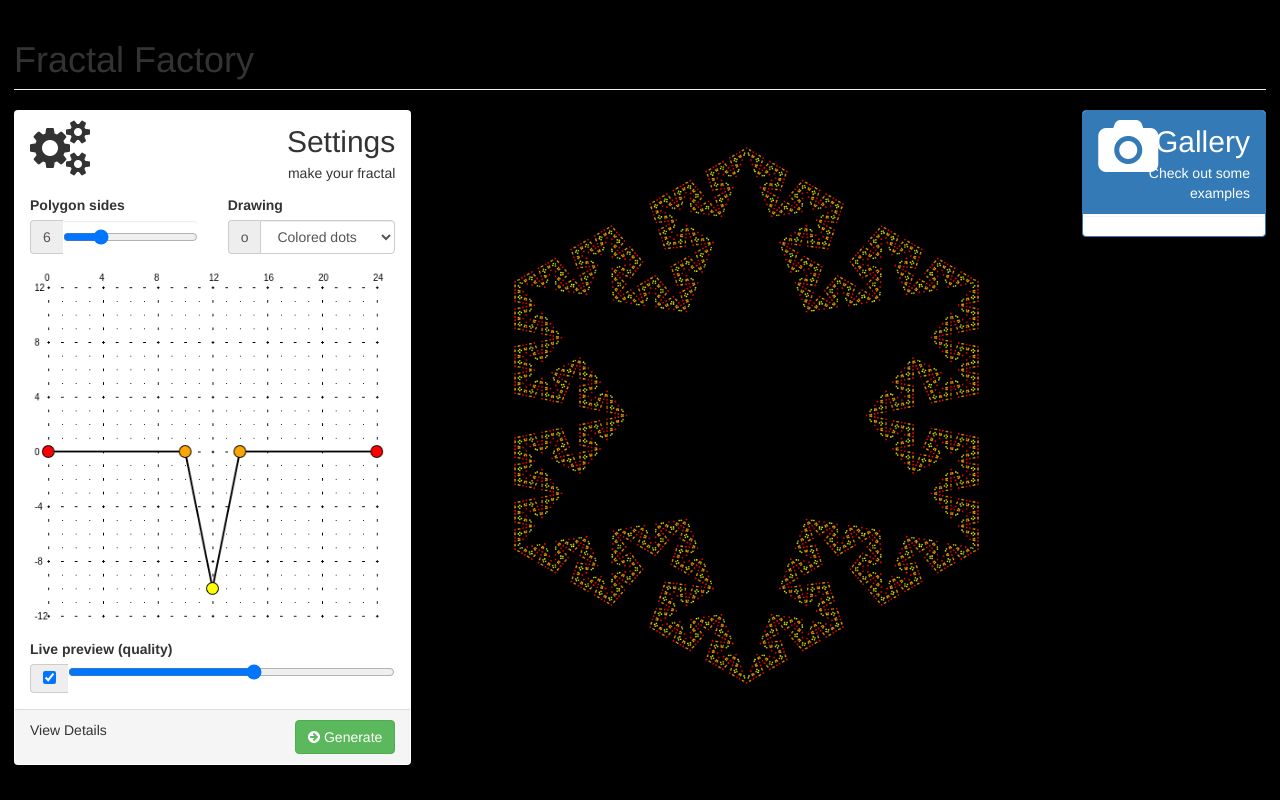
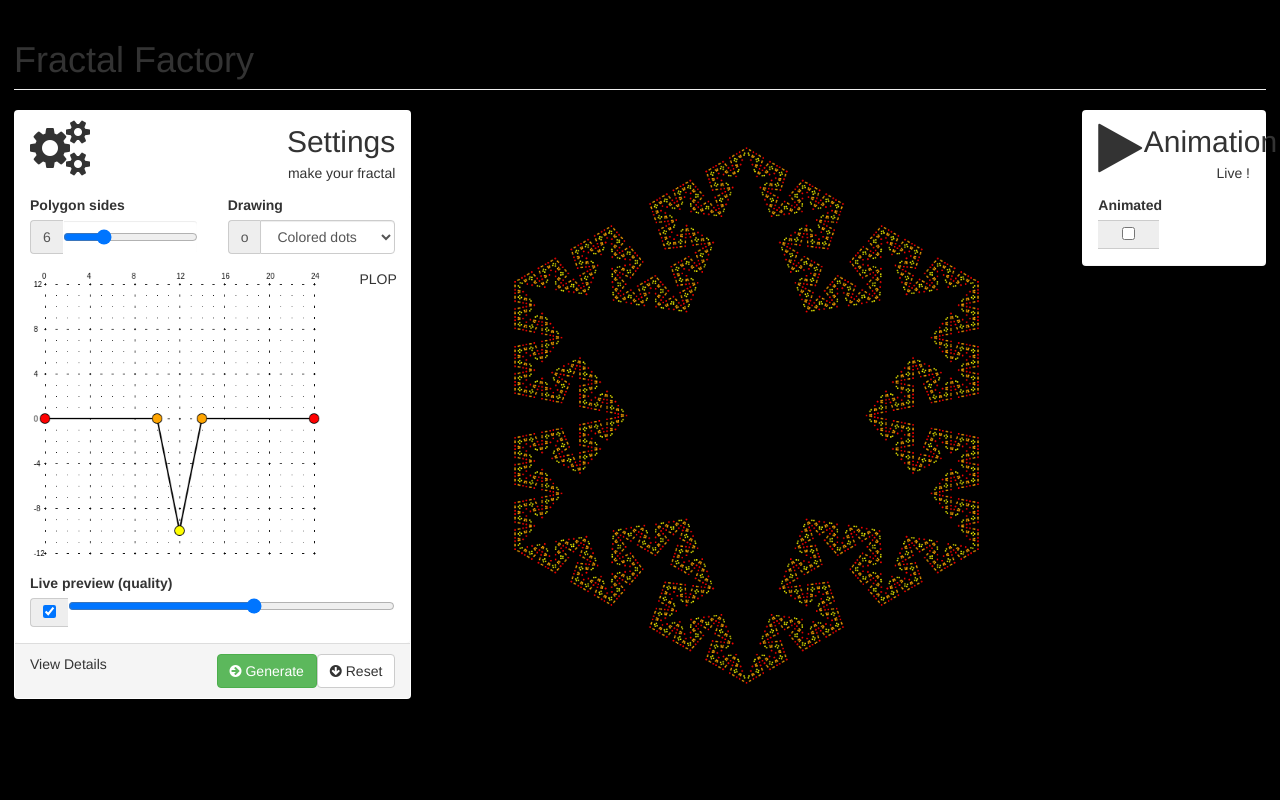
Before and after one commit to geck1942/fractal-factory, a website: page index.html in a window 1280 px wide. Drawn offline with Linux system fonts and the light colour scheme.

Commit message:
Animation and drawing - drawing mode inverted - lines are drawn clockwise now - fractal.animation is a new property - added html panel

```diff
--- a/index.html
+++ b/index.html
@@ -53,7 +53,7 @@
                                     <span class="input-group-addon" data-bind="html: fractal().polygon().sides"></span>
                                     <input id="fractal-sides" type="range" placeholder="Polygon sides" class="form-control"
                                            data-bind="value: fractal().polygon().sides"
-                                           min="2" max="24">
+                                           min="1" max="24">
                                 </div>
 
                             </div>
@@ -70,7 +70,14 @@
 
                             </div>
                         </div>
-                        <canvas class="canvas" id="template-canvas" width="400" height="400"></canvas>
+                        <div class="row">
+                            <div class="col-xs-10">
+                                <canvas class="canvas" id="template-canvas" width="400" height="400"></canvas>
+                            </div>
+                            <div class="col-xs-2">
+                                PLOP
+                            </div>
+                        </div>
                         <div role="form">
                             <label class="control-label" for="fractal-depth">Live preview (quality)</label>
                             <div class="form-group input-group">
@@ -87,6 +94,12 @@
                     <div class="panel-footer">
                         <span class="pull-left">View Details</span>
                         <span class="pull-right">
+                            <button type="button" class="btn btn-default"
+                                    id="btn-reset">
+                                <i class="fa fa-arrow-circle-down"></i> Reset
+                            </button>
+                        </span>
+                        <span class="pull-right">
                             <button type="button" class="btn btn-success"
                                     id="btn-hdrendering">
                                 <i class="fa fa-arrow-circle-right"></i> Generate
@@ -101,19 +114,47 @@
 
             </div>
             <div class="col-md-2">
-                <div class="panel panel-primary">
+                <div class="panel ">
                     <div class="panel-heading">
                         <div class="row">
                             <div class="col-xs-3">
-                                <i class="fa fa-camera fa-4x"></i>
+                                <i class="fa fa-play fa-4x"></i>
                             </div>
                             <div class="col-xs-9 text-right">
-                                <div class="huge">Gallery</div>
-                                <div>Check out some examples</div>
+                                <div class="huge">Animation</div>
+                                <div>Live !</div>
                             </div>
                         </div>
                     </div>
-                    <div class="panel">
+                    <div class="panel panel-settings">
+                        <div class="row" role="form">
+                            <div class="col-md-6">
+                                <label class="control-label" for="fractal-depth">Animated</label>
+                                <div class="form-group input-group">
+                                    <span class="input-group-addon" data-bind="">
+                                        <input type="checkbox" value="1" data-bind="checked: fractal().animation().animated">
+                                    </span>
+
+                                </div>
+
+                            </div>
+                        </div>
+                    </div>
+                    <div id="panel-animation-advanced" class="panel panel-settings" data-bind="visible: fractal().animation().animated">
+                        <div class="row" role="form">
+                            <div class="col-md-6">
+                                <label class="control-label" for="fractal-sides">Drawing</label>
+                                <div class="form-group input-group">
+                                    <span class="input-group-addon" data-bind="html: fractal().drawingmode() == 'dots' ? 'o' : '|'"></span>
+                                    <select id="fractal-drawingmode" class="form-control"
+                                            data-bind="value: fractal().drawingmode">
+                                        <option value="dots">Colored dots</option>
+                                        <option value="lines">Lines</option>
+                                    </select>
+                                </div>
+
+                            </div>
+                        </div>
                     </div>
                 </div>
             </div>
@@ -129,6 +170,7 @@
     <script src="./bower_components/bootstrap/dist/js/bootstrap.min.js"></script>
     <!-- Fractals -->
     <script src="./js/pattern.js"></script>
+    <script src="./js/animation.js"></script>
     <script src="./js/polygon.js"></script>
     <script src="./js/fractal.js"></script>
     <script src="./js/ui.js"></script>
--- /dev/null
+++ b/js/animation.js
@@ -0,0 +1,29 @@
+var FractalAnimation = function (data) {
+    data = data || {};
+    /// private
+    var that = this;
+    var animated = ko.observable(data.animated);
+
+
+    var play = function () {
+
+    };
+    // returns object raw data for storage / initialization
+    var getdata = function () {
+        return {
+            'animated': animated()
+        }
+    };
+    var init = function () {
+
+    }();
+    /// public
+    return {
+        // properties
+        'animated': animated,
+        // methods
+        'play': play,
+        'getdata' : getdata,
+        'init': init
+    };
+};
--- a/js/core.js
+++ b/js/core.js
@@ -5,17 +5,21 @@ var defaultFractalData = {
         'width': 800,
         'padding': 100
     },
-    'pattern' : [
+    'pattern': [
         { x: 0, y: 0, color: "red" },
         { x: 10, y: 0, color: "orange" },
         { x: 12, y: -10, color: "yellow" },
         { x: 14, y: 0, color: "orange" },
         { x: 24, y: 0, color: "red" }
-    ]
+    ],
+    'animation': {
+        'animated' : false
+    }
 }
 
+var FCanvas;
 $(function () {
-    var FCanvas = $("#fractal-canvas");
+    FCanvas = $("#fractal-canvas");
     FCanvas.css({
         'height': FCanvas.width()
     });
@@ -74,6 +78,10 @@ $(function () {
             quality--;
         appViewModel.fractal().draw(null, quality);
     });
+    $("#btn-reset").click(function () {
+        // reset fractal
+        reset();
+    });
 
 });
 
@@ -84,13 +92,15 @@ var load = function () {
     var objfractal = null;
     try {
         var strdata = localStorage.getItem("fractal");
-        objfractal = JSON.parse(strdata);
+        //objfractal = JSON.parse(strdata);
     }
-    catch (ex)
-    {
+    catch (ex) {
         objfractal = null;
     }
     return objfractal;
+}
+var reset = function () {
+    appViewModel.fractal(new Fractal(FCanvas, defaultFractalData));
 }
 
 /// AppViewModel ctor.
--- a/js/fractal.js
+++ b/js/fractal.js
@@ -24,8 +24,10 @@ var Fractal = function (jQueryCanvasElement, data) {
 
         for (var sideindex = 0; sideindex < sides; sideindex++) {
             // defines polygon line coordinates in a 1 unit long space (center at [0,0] ).
-            var fromAngle = Math.PI * ((sideindex + 1.5) * angle) / 180;
+            var fromAngle = Math.PI * ((sideindex - 0.5) * angle) / 180;
             var toAngle = Math.PI * ((sideindex + 0.5) * angle) / 180;
+            if (sides == 1)
+            { fromAngle = Math.PI; toAngle = 0; }
             var line_from = {
                 x: Math.cos(fromAngle),
                 y: Math.sin(fromAngle)
@@ -98,6 +100,7 @@ var Fractal = function (jQueryCanvasElement, data) {
     // ko
     var polygon = ko.observable(new Polygon(data.polygon));
     var pattern = ko.observable(new Pattern(data.pattern));
+    var animation = ko.observable(new FractalAnimation(data.animation));
 
     // 3 pixels is the minmimum length for dividing a pattern, less than that, no more depth needed.
     var drawing_min_polarlength = 6 / (polygon().width() / 2 - (polygon().padding())) // drawable area
@@ -107,7 +110,8 @@ var Fractal = function (jQueryCanvasElement, data) {
     var getdata = function () {
         return {
             'polygon': polygon().getdata(),
-            'pattern' : pattern().getdata()
+            'pattern': pattern().getdata(),
+            'animation': animation().getdata()
         }
     };
     var init = function () {
@@ -122,6 +126,7 @@ var Fractal = function (jQueryCanvasElement, data) {
         'UIWidth': 800,
         'polygon': polygon,
         'pattern': pattern,
+        'animation': animation,
         'maxdepth': maxdepth,
         'drawingmode': drawingmode,
         // methods
--- a/js/pattern.js
+++ b/js/pattern.js
@@ -38,10 +38,10 @@ var Pattern = function (PatternDataArray) {
             // transforms the [-1 1, -1 1] space to the parent line space.
             newposition.x = lineorigin.x
                    + patternStepData.x * linelength * Math.cos(lineangle)
-                   + patternStepData.y * linelength * Math.cos(lineangle - Math.PI / 2);
+                   + patternStepData.y * linelength * Math.cos(lineangle + Math.PI / 2);
             newposition.y = lineorigin.y
                + patternStepData.x * linelength * Math.sin(lineangle)
-               + patternStepData.y * linelength * Math.sin(lineangle - Math.PI / 2);
+               + patternStepData.y * linelength * Math.sin(lineangle + Math.PI / 2);
 
             patternStepData.x = newposition.x;
             patternStepData.y = newposition.y;
--- a/js/ui.js
+++ b/js/ui.js
@@ -67,7 +67,7 @@ var UI = function (JQuerylineCanvas) {
         };
     }
     var drawtemplate = function () {
-        var pattern = appViewModel.fractal().pattern().data();
+        var pattern = appViewModel.fractal().pattern().getdata();
         // draw grid for pattern template
         ctx.clearRect(0, 0, linetemplateWidth, linetemplateWidth);
         ctx.strokeStyle = "gray";
@@ -97,7 +97,7 @@ var UI = function (JQuerylineCanvas) {
         ctx.lineWidth = 2
         ctx.beginPath();
         for (var i = 0; i < pattern.length; i++) {
-            var coords = getTemplateIMGCoordinates(pattern[i].x(), pattern[i].y());
+            var coords = getTemplateIMGCoordinates(pattern[i].x, pattern[i].y);
             if (i == 0)
                 ctx.moveTo(coords.x, coords.y);
             else
@@ -107,9 +107,9 @@ var UI = function (JQuerylineCanvas) {
 
         // draw handles
         for (var i = 0; i < pattern.length; i++) {
-            var coords = getTemplateIMGCoordinates(pattern[i].x(), pattern[i].y());
+            var coords = getTemplateIMGCoordinates(pattern[i].x, pattern[i].y);
             ctx.beginPath();
-            ctx.fillStyle = pattern[i].color();
+            ctx.fillStyle = pattern[i].color;
             if (templatedragindex == i) {
                 // this handle is being moved by user: highlight
                 ctx.lineWidth = 4
@@ -127,10 +127,10 @@ var UI = function (JQuerylineCanvas) {
     var init = function () {
         element.on("mousedown", function (evt, data) {
             var linecoord = getTemplateLineCoordinates(evt.offsetX, evt.offsetY);
-            var pattern = appViewModel.fractal().pattern().data();
+            var pattern = appViewModel.fractal().pattern().getdata();
 
             for (var i = 0; i < pattern.length; i++) {
-                if (pattern[i].x() == linecoord.x && pattern[i].y() == linecoord.y) {
+                if (pattern[i].x == linecoord.x && pattern[i].y == linecoord.y) {
                     // user clicked on an existing point.
                     // declare drag and drop
                     templatedragindex = i
@@ -141,18 +141,18 @@ var UI = function (JQuerylineCanvas) {
                 // user clicked on whitespace.
                 // find a place to add a new point.
                 for (var i = 1; i < pattern.length; i++) {
-                    if ((pattern[i - 1].x() <= linecoord.x && pattern[i].x() >= linecoord.x
-                            || pattern[i - 1].x() >= linecoord.x && pattern[i].x() <= linecoord.x)
-                     && (pattern[i - 1].y() <= linecoord.y && pattern[i].y() >= linecoord.y
-                            || pattern[i - 1].y() >= linecoord.y && pattern[i].y() <= linecoord.y)) {
+                    if ((pattern[i - 1].x <= linecoord.x && pattern[i].x >= linecoord.x
+                            || pattern[i - 1].x >= linecoord.x && pattern[i].x <= linecoord.x)
+                     && (pattern[i - 1].y <= linecoord.y && pattern[i].y >= linecoord.y
+                            || pattern[i - 1].y >= linecoord.y && pattern[i].y <= linecoord.y)) {
                         // insert a new dot here.
-                        pattern.splice(i, 0, new PatternStep({
+                        appViewModel.fractal().pattern().data.splice(i, 0, new PatternStep({
                             'x': linecoord.x,
                             'y': linecoord.y,
-                            'color': pattern[i - 1].color()
+                            'color': pattern[i - 1].color
                         }));
                         templatedragindex = i;
-                        appViewModel.fractal().pattern.notifySubscribers(appViewModel.fractal().pattern());
+                        //appViewModel.fractal().pattern.notifySubscribers(appViewModel.fractal().pattern());
                         break;
                     }
                 }
@@ -161,6 +161,7 @@ var UI = function (JQuerylineCanvas) {
         });
         element.on("mousemove", function (evt, data) {
             var linecoord = getTemplateLineCoordinates(evt.offsetX, evt.offsetY);
+
             if (templatedragindex != null) {
                 // arlready doing drag and drop
                 if (linecoord.x < 0 || linecoord.x > 24 || linecoord.y < -12 || linecoord.y > 12) {
@@ -189,8 +190,8 @@ var UI = function (JQuerylineCanvas) {
             }
             else
             {
-                for (var i = 0; i < pattern.length; i++) {
-                    if (pattern[i].x() == linecoord.x && pattern[i].y() == linecoord.y) {
+                for (var i = 0; i < appViewModel.fractal().pattern.length; i++) {
+                    if (appViewModel.fractal().pattern[i].x() == linecoord.x && appViewModel.fractal().pattern[i].y() == linecoord.y) {
                         // user mouse moved on an existing point.
                         // highlight it
                         templatedragindex = i
```
